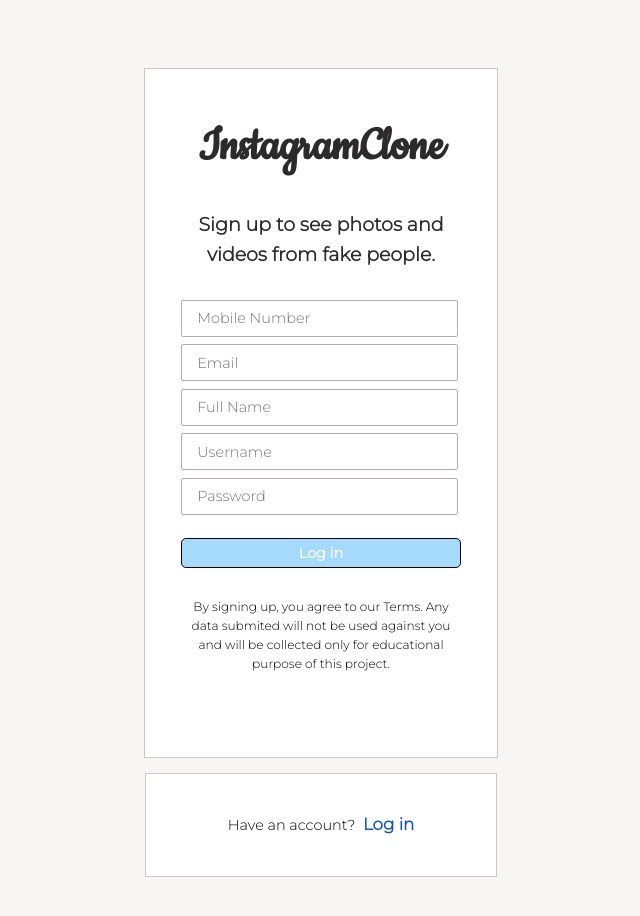
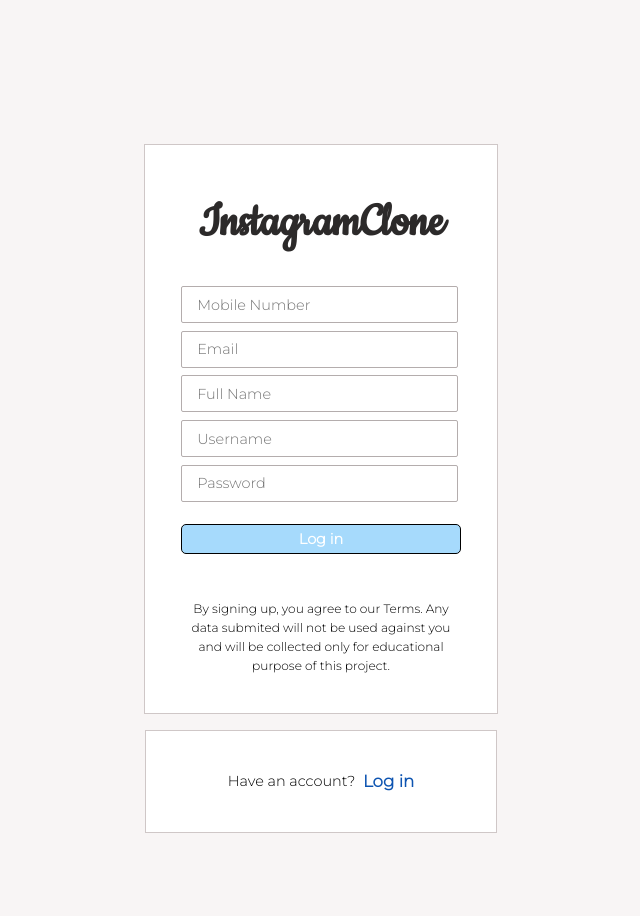
Before and after one commit to pushay/clone, a React (Create React App) app: page /signUp in a window 1280 px wide. Shown: the top 916 px of the page, without its empty margins (319-959 px from the left). Built offline with nearby package versions, Linux system fonts and the light colour scheme.

Commit message:
refactores code and fixes form

```diff
--- a/src/Components/Button.jsx
+++ b/src/Components/Button/Button.jsx
@@ -1,9 +1,10 @@
 import React from 'react';
 
 function Button(props){
+
     return(
         <div className={props.buttonDivclassName}>
-            <button disabled={props.disabled ? props.disabled : null} className='button'>{props.text}</button>
+            <button type='button' disabled={props.disabled ? props.disabled : null} className='button'>{props.text}</button>
         </div>
     )
 }
--- /dev/null
+++ b/src/Components/Form/Form.jsx
@@ -0,0 +1,67 @@
+import React, {useState, useEffect} from 'react';
+import {InputsText} from '../LoginSign/LogSignText';
+import Button from '../Button/Button';
+import { useLocation } from 'react-router-dom'
+
+
+function Form(props){
+
+    const [loginForm, setLoginForm] = useState({})
+    const [signUpForm, setSignUpForm] = useState({})
+    const [buttonDisabled, setButtonState] = useState(true)
+
+    const location = useLocation();
+
+    useEffect( () => {
+            if (location.pathname === '/'){
+                if (loginForm.usephemail == '' || loginForm.password == ''){
+                    setButtonState(true)
+                }
+                else if (!loginForm.usephemail == '' && !loginForm.password == '' ){
+                    setButtonState(false);
+                }
+            } else {
+                if (signUpForm.number == '' || signUpForm.email == '' || signUpForm.fullName == '' || signUpForm.username == '' || signUpForm.password == '' ){
+                    setButtonState(true)
+                }
+                else if (!signUpForm.number == '' && !signUpForm.email == '' && !signUpForm.fullName == '' && !signUpForm.username == '' && !signUpForm.password == ''){
+                    setButtonState(false);
+
+                }
+            }
+
+
+    },[loginForm, signUpForm, location.pathname])
+
+    const getForm = (input, inputValue) => {
+        if (location.pathname === '/'){
+            setLoginForm({...loginForm, [input]:inputValue})
+        }
+        if (location.pathname === '/signUp') {
+            setSignUpForm({...signUpForm, [input]:inputValue})
+        }
+
+    }
+
+
+    return(
+        <div className='form__formContainer'>
+            <form className='form__formArea' id='form'>
+                {InputsText[props.inputs].map((inputType, i)=> {
+                    return(
+                        <div key={inputType.name+{i}}>
+                            <input
+                                onChange={e => {getForm(inputType.type, e.target.value)}}
+                                name={inputType.name}
+                                className='form__input'
+                                placeholder={inputType.name}/>
+                        </div>
+                        )
+                    })}
+                <Button text='Log in' disabled={buttonDisabled}/>
+            </form>
+        </div>
+    )
+}
+
+export default Form
--- /dev/null
+++ b/src/Components/LoginSign/LogSign.jsx
@@ -0,0 +1,33 @@
+import React from 'react';
+import ImageSlider from '../ImageSlider/ImageSlider';
+import {LogSignTexts} from './LogSignText';
+import TextBlock from '../TextBlock/TextBlock';
+import TextBlockTexts from '../TextBlock/TextBlockText';
+import Form from '../Form/Form';
+
+function LogSign(props){
+
+    return(
+        <div className='logSign' style={{padding:props.inputs === 'loginInput' ? '11.5rem 2rem' : '9.5rem 2rem'}}>
+            {props.imageSlider === 'login' ?
+                <ImageSlider imageSlider='login'/>
+            : null
+            }
+            <div
+            className="logSign__Instagram">
+                <div className='logSign__log'>
+                    <TextBlock text={TextBlockTexts.textBlock1} />
+                    <Form inputs={props.inputs}/>
+                    {props.question === 'login' ?
+                    <p className='logSign__bellowParagraph'>{LogSignTexts.signup.belowText}</p>
+                        : null
+                    }
+                </div>
+                <TextBlock text={props.textBlock}/>
+            </div>
+
+        </div>
+    )
+}
+
+export default LogSign
--- a/src/Components/LogSignText.jsx
+++ b/src/Components/LoginSign/LogSignText.jsx
@@ -1,6 +1,6 @@
 const InputsText = {
         loginInput : [
-            {name:'username, phone number or email', type:'all'},
+            {name:'username, phone number or email', type:'usephemail'},
             {name:'password', type:'password'}
         ],
         signInput : [
@@ -25,7 +25,7 @@ const LogSignTexts = {
         question : {
             question:"Don't have an account?",
             link:'/SignUp',
-            linkText:'Sign in'
+            linkText:'Sign up'
         },
         belowText:'By signing up, you agree to our Terms. Any data submited will not be used against you and will be collected only for educational purpose of this project.'
     }
--- /dev/null
+++ b/src/Components/TextBlock/TextBlock.jsx
@@ -0,0 +1,22 @@
+import React from 'react';
+import {Link} from 'react-router-dom'
+
+function TextBlock(props){
+    return(
+            <div className={props.text.textBlockDiv}>
+            {props.text.heading?
+            <h1 className={props.text.heading.textBlockHeading}>{props.text.heading.textHeader}</h1>
+            : null
+            }
+            {props.text.paragraph ?
+            <p className={props.text.paragraph.textBlockParagraph}>{props.text.paragraph.paragraph}</p>
+            : null
+            }
+            {props.text.link ?
+            <Link className={props.text.link.linkBlock} to={props.text.link.link}>{props.text.link.linkText}</Link>
+            : null}
+        </div>
+    )
+}
+
+export default TextBlock
--- /dev/null
+++ b/src/Components/TextBlock/TextBlockText.jsx
@@ -0,0 +1,35 @@
+const TextBlocks = {
+    textBlock1 : {
+        textBlockDiv:'',
+        heading:{
+            textHeader:'InstagramClone',
+            textBlockHeading:'logSign__header'
+        },
+    },
+    textBlock2: {
+        textBlockDiv:'logSign__question',
+        paragraph:{
+            paragraph:'Have an account?',
+            textBlockParagraph:'logSign__paragraph'
+        },
+        link:{
+            link:'/',
+            linkText:'Log in',
+            linkBlock:'logSign__link'
+        }
+    },
+    textBlock3: {
+        textBlockDiv:'logSign__question',
+        paragraph:{
+            paragraph:"Don't have an account?",
+            textBlockParagraph:'logSign__paragraph'
+        },
+        link:{
+            link:'/signUp',
+            linkText:'Sign up',
+            linkBlock:'logSign__link'
+        }
+    }
+}
+
+export default TextBlocks
--- a/src/Components/logSign.jsx
+++ /dev/null
@@ -1,78 +0,0 @@
-import React, { useEffect, useState } from 'react';
-import {Link} from 'react-router-dom';
-import Button from '../Components/Button';
-import ImageSlider from './ImageSlider';
-import {InputsText, LogSignTexts} from './LogSignText';
-
-function LogSign(props){
-
-    const [loginForm, setLoginForm] = useState({})
-    const [signUpForm, setSignUpForm] = useState({})
-    const [buttonDisabled, setButtonState] = useState(true)
-
-    useEffect( () => {
-            if (loginForm.username == '' || loginForm.password == ''){
-                setButtonState(true)
-            }
-            else if (!loginForm.password == '' && !loginForm.username == ''){
-                setButtonState(false);
-            }
-
-    },[loginForm])
-
-    const getForm = (input, inputValue) => {
-        if (input == 'all' || input == 'password'){
-            setLoginForm({...loginForm, [input]:inputValue})
-        }
-        else setSignUpForm({...signUpForm, [input]:inputValue})
-    }
-
-    return(
-        <div className='logSign' style={{padding:props.inputs == 'loginInput' ? '11.5rem 2rem' : '4.5rem 2rem'}}>
-            {props.imageSlider == 'login' ?
-                <ImageSlider imageSlider='login'/>
-            : null
-            }
-            <div
-            className="logSign__Instagram">
-                <div className='logSign__log'>
-                    <h1 className="logSign__header">InstagramClone</h1>
-                    {props.question == 'login' ?
-                     <p className='logSign__headerParagraph'>{LogSignTexts.signup.headingText}</p>
-                     : null
-                    }
-                    <div className="logSign__formContainer">
-                        <form className="logSign__form">
-                            {InputsText[props.inputs].map((inputType, i)=> {
-                                return(
-                                    <div key={inputType.name+{i}}>
-                                        <input
-                                        onChange={e => {getForm(inputType.type, e.target.value)}}
-                                        name={inputType.name}
-                                        className='logSign__input'
-                                        placeholder={inputType.name}/>
-                                    </div>
-                                )
-                            })}
-                            <Button text='Log in' disabled={buttonDisabled}/>
-                            {props.question == 'login' ?
-                            <p className='logSign__bellowParagraph'>{LogSignTexts.signup.belowText}</p>
-                            : null
-                            }
-                        </form>
-                    </div>
-                </div>
-                {props.question == 'signup' || "login" ?
-                <div className='logSign__question'>
-                    <p className='logSign__paragraph'>{LogSignTexts[props.question].question.question}</p>
-                    <Link className='logSign__link' to={LogSignTexts[props.question].question.link}>{LogSignTexts[props.question].question.linkText}</Link>
-                </div>
-                : null
-                }
-            </div>
-
-        </div>
-    )
-}
-
-export default LogSign
--- /dev/null
+++ b/src/SCSS/Components/_Form.scss
@@ -0,0 +1,31 @@
+.form {
+
+    &__formContainer {
+
+    }
+
+    &__formArea {
+        display: flex;
+        flex-direction: column;
+        margin-bottom: 3rem;
+      }
+
+      &__input {
+        display: flex;
+        justify-content: flex-start;
+        height: 35px;
+        width: 260px;
+        margin-bottom: 0.5rem;
+        border: 1px solid rgb(180, 173, 173);
+        font-family: inherit;
+        border-radius: 2px;
+        padding-left: 1rem;
+      }
+
+      &__checkAccount {
+        padding: 2rem;
+        border: 1px solid rgb(207, 199, 199);
+      }
+
+
+}
--- a/src/SCSS/Components/_logSign.scss
+++ b/src/SCSS/Components/_logSign.scss
@@ -43,40 +43,6 @@
        color: rgb(44, 42, 42);
      }
 
-     &__form {
-       display: flex;
-       flex-direction: column;
-       margin-bottom: 3rem;
-     }
-
-     &__input {
-       display: flex;
-       justify-content: flex-start;
-       height: 35px;
-       width: 260px;
-       margin-bottom: 0.5rem;
-       border: 1px solid rgb(180, 173, 173);
-       font-family: inherit;
-       border-radius: 2px;
-       padding-left: 1rem;
-     }
-
-     &__checkAccount {
-       padding: 2rem;
-       border: 1px solid rgb(207, 199, 199);
-     }
-
-     &__paragraph {
-       margin-right: 0.5rem;
-     }
-
-     &__bellowParagraph {
-       width: 280px;
-       margin: 2rem 0 0 0;
-       font-size: 0.8rem;
-       text-align: center;
-     }
-
      &__link {
        text-decoration: none;
        font-weight: bold;
@@ -94,4 +60,14 @@
       padding: 2.5rem 1rem;
       width: 320px;
      }
+
+     &__paragraph {
+      margin-right: 0.5rem;
+    }
+
+    &__bellowParagraph {
+      width: 280px;
+      font-size: 0.8rem;
+      text-align: center;
+    }
  }
--- a/src/routing.jsx
+++ b/src/routing.jsx
@@ -1,15 +1,16 @@
 import React from 'react';
 import {Route, Switch } from 'react-router-dom';
-import LogSign from './Components/LogSign';
+import LogSign from './Components/LoginSign/LogSign';
+import TextBlocks from './Components/TextBlock/TextBlockText';
 
 function Routing(){
     return(
         <Switch>
             <Route exact path="/">
-                <LogSign imageSlider='login' inputs='loginInput' question='signup'/>
+                <LogSign imageSlider='login' textBlock={TextBlocks.textBlock3} inputs='loginInput' question='signup'/>
             </Route>
             <Route path="/signUp">
-                <LogSign inputs='signInput' question='login'/>
+                <LogSign inputs='signInput' textBlock={TextBlocks.textBlock2} question='login'/>
             </Route>
         </Switch>
     )
--- a/src/styles.scss
+++ b/src/styles.scss
@@ -4,3 +4,4 @@
 @import './SCSS/Components/logSign';
 @import './SCSS/Components/button';
 @import './SCSS/Components/imageSlider';
+@import './SCSS/Components/Form';
```
Also changed, not shown: src/Components/ImageSlider/ImageSlider.jsx (renamed from src/Components/ImageSlider.jsx, +7 -10 lines), 1 other file (tests, documents, lock files or other folders).
